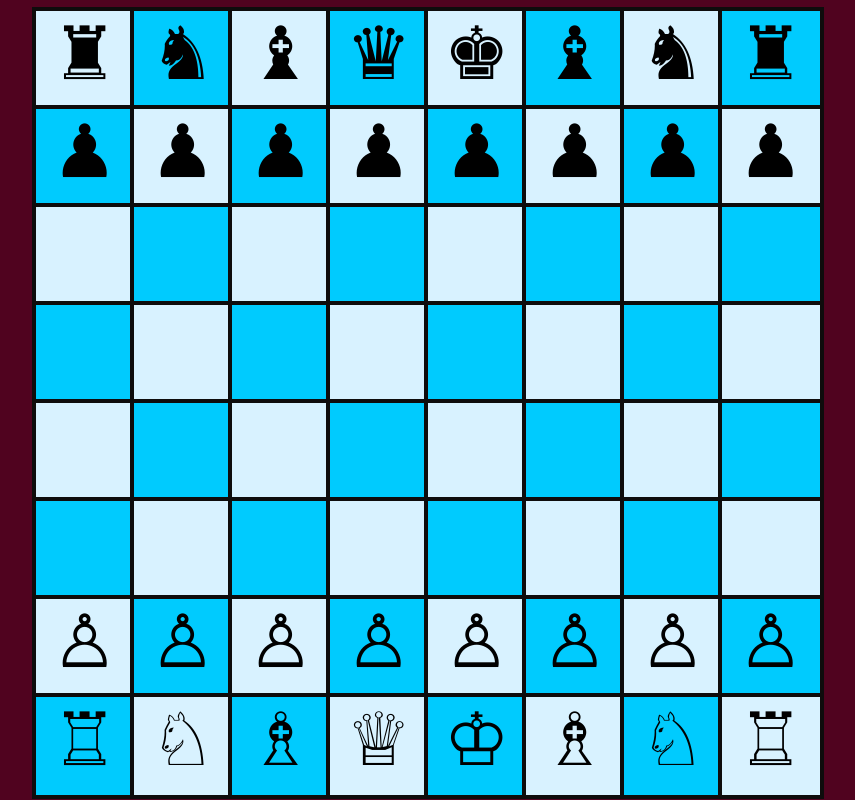
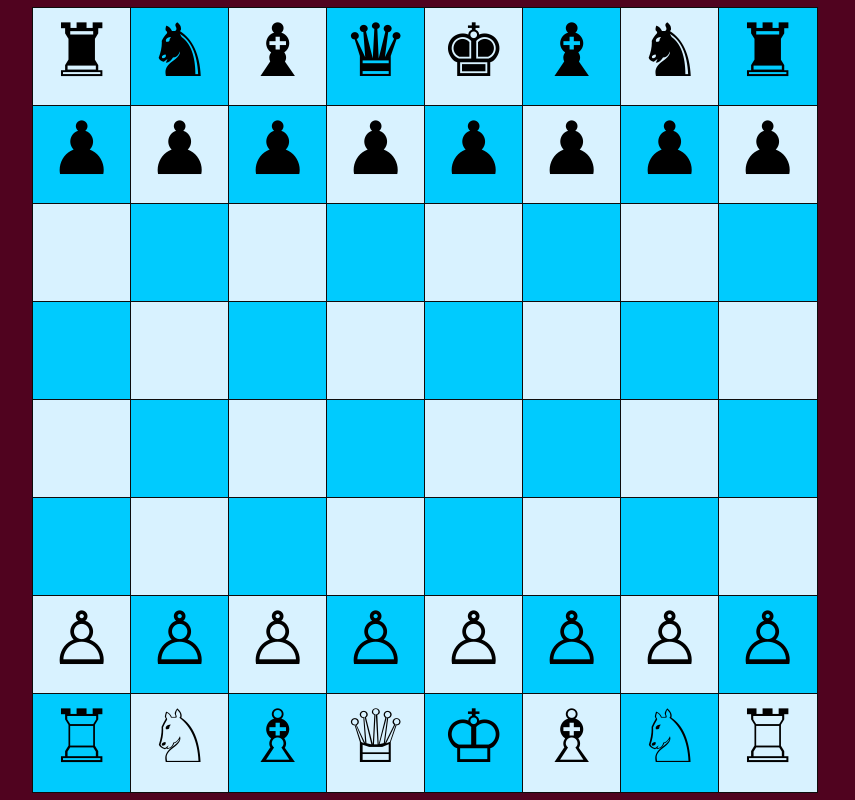
Before and after one commit to vishalkrishna8/chess-game, a plain HTML site: page index.html in a window 1280 px wide. Shown: the whole page, without its empty margins (241-1096 px from the left). Drawn offline with Linux system fonts and the light colour scheme.

Commit message:
Update style.css

```diff
--- a/style.css
+++ b/style.css
@@ -7,7 +7,7 @@ body {
 .square {
     /* background: rgb(117, 232, 95); */
     display: inline-block;
-    border:  4px solid rgb(14, 12, 12);
+    border:  1px solid rgb(14, 12, 12);
     text-align: center;
     position: absolute;
     margin-left: 2vw;
```
